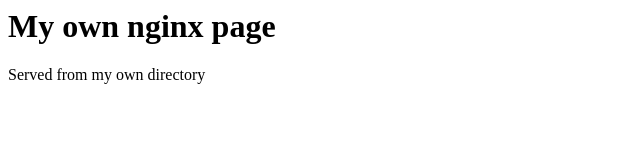
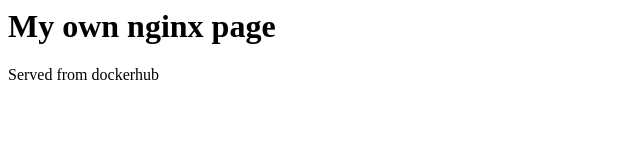
Before and after one commit to voa2000/nginx, a plain HTML site: page index.html in a window 1280 px wide. Shown: the full height of the page, 0-640 px from the left. Drawn offline with Linux system fonts and the light colour scheme.

Commit message:
Update index.html

```diff
--- a/index.html
+++ b/index.html
@@ -2,5 +2,5 @@
 <head><title>My own nginx page</title></head>
 <body>
 <h1>My own nginx page</h1>
-<p>Served from my own directory</p>
+<p>Served from dockerhub</p>
 </html>
```
